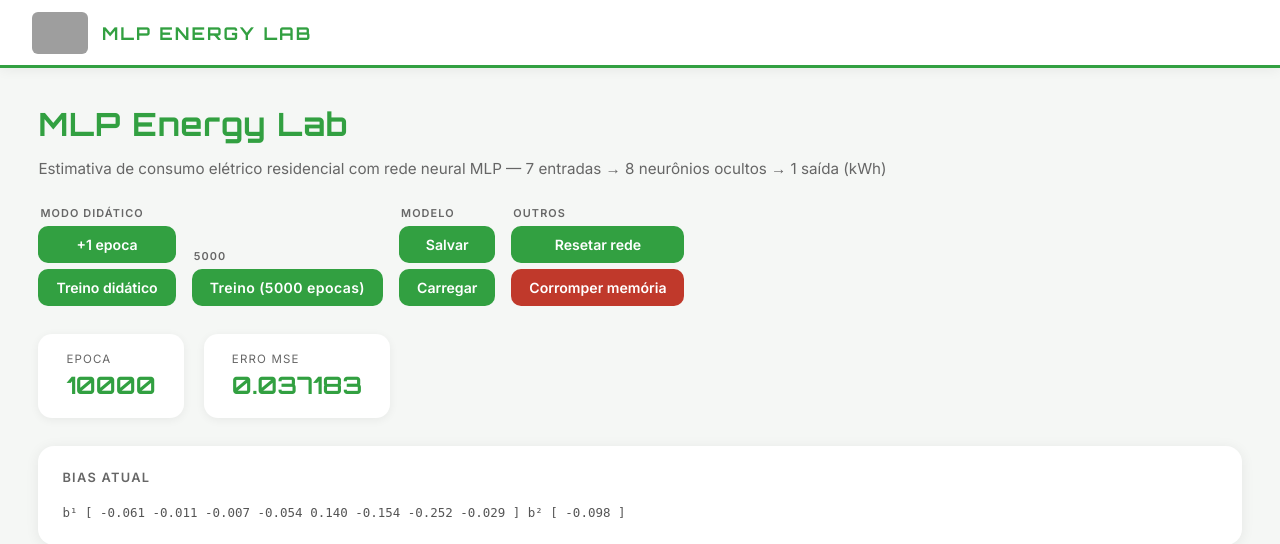
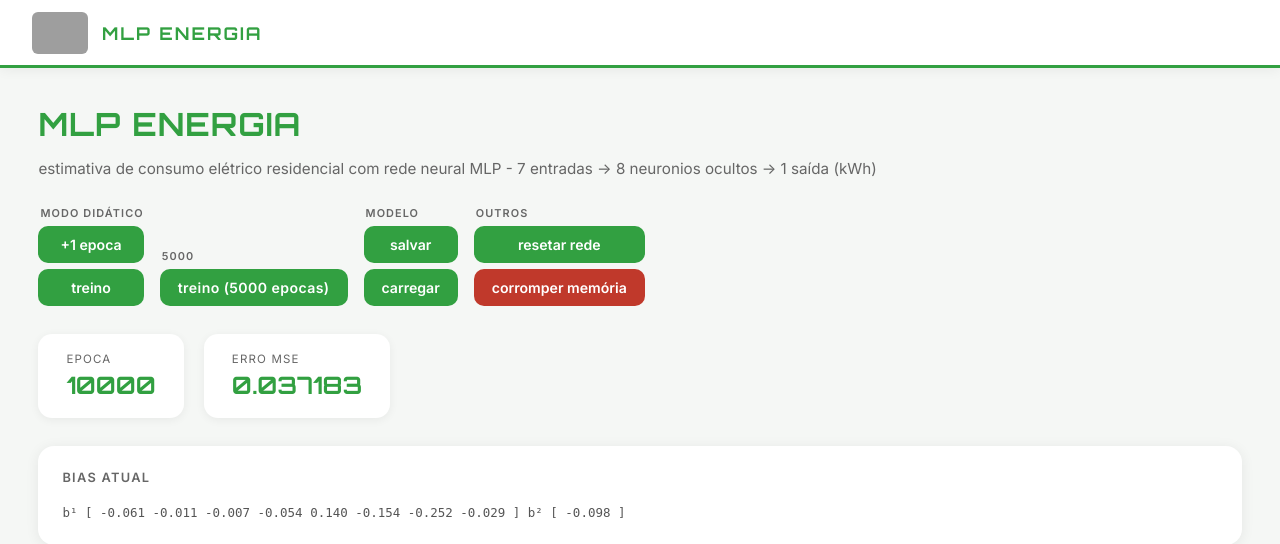
Before and after one commit to yunglixoehfoda/mlpenergylab, a Flask app: page / in a window 1280 px wide. Shown: the top 544 px of the page. Run offline with Flask 3, Linux system fonts and the light colour scheme; grey boxes are pictures that could not be loaded.

Commit message:
Update index.html

```diff
--- a/templates/index.html
+++ b/templates/index.html
@@ -3,7 +3,7 @@
 <head>
 <meta charset="UTF-8">
 <meta name="viewport" content="width=device-width, initial-scale=1">
-<title>MLP Energy Lab</title>
+<title>MLP ENERGIA</title>
 <link rel="stylesheet" href="/static/style.css">
 <script src="https://cdn.jsdelivr.net/npm/chart.js"></script>
 </head>
@@ -13,37 +13,37 @@
     <div class="nav-left">
         <img src="https://encrypted-tbn0.gstatic.com/images?q=tbn:ANd9GcQDNhodosZ4p1R0R2eh4fR-BFJ0DHUUOsHWUQ&s"
              class="if-logo" alt="IF">
-        <span class="nav-title">MLP ENERGY LAB</span>
+        <span class="nav-title">MLP ENERGIA</span>
     </div>
 </nav>
 
 <div class="container">
 
-    <h1>MLP Energy Lab</h1>
+    <h1>MLP ENERGIA</h1>
     <p class="subtitle">
-        Estimativa de consumo elétrico residencial com rede neural MLP — 7 entradas → 8 neurônios ocultos → 1 saída (kWh)
+        estimativa de consumo elétrico residencial com rede neural MLP - 7 entradas -> 8 neuronios ocultos -> 1 saída (kWh)
     </p>
 
     <div class="controls">
         <div class="ctrl-group">
-            <span class="ctrl-label">Modo didático</span>
+            <span class="ctrl-label">modo didático</span>
             <button onclick="nextEpoch()">+1 epoca</button>
-            <button id="autoTrainBtn" onclick="toggleAutoTrain()"> Treino didático</button>
+            <button id="autoTrainBtn" onclick="toggleAutoTrain()"> treino</button>
         </div>
         <div class="ctrl-group">
             <span class="ctrl-label">5000
             </span>
-            <button id="turboBtn" class="turbo" onclick="turboTrain()"> Treino (5000 epocas)</button>
+            <button id="turboBtn" class="turbo" onclick="turboTrain()"> treino (5000 epocas)</button>
         </div>
         <div class="ctrl-group">
             <span class="ctrl-label">modelo</span>
-            <button onclick="saveModel()" title="Salva pesos + bias em model.json"> Salvar</button>
-            <button onclick="loadModel()" title="Carrega model.json do disco"> Carregar</button>
+            <button onclick="saveModel()" title="Salva pesos + bias em model.json"> salvar</button>
+            <button onclick="loadModel()" title="Carrega model.json do disco"> carregar</button>
         </div>
         <div class="ctrl-group">
             <span class="ctrl-label">Outros</span>
-            <button onclick="resetNetwork()">Resetar rede</button>
-            <button class="danger" onclick="corruptMemory()">Corromper memória</button>
+            <button onclick="resetNetwork()">resetar rede</button>
+            <button class="danger" onclick="corruptMemory()">corromper memória</button>
         </div>
     </div>
 
@@ -53,26 +53,26 @@
             <div class="value" id="epoch">0</div>
         </div>
         <div class="stat-card">
-            <div class="label">Erro MSE</div>
+            <div class="label">erro MSE</div>
             <div class="value" id="error">—</div>
         </div>
     </div>
 
     <div class="card bias-card">
-        <h3>Bias atual</h3>
+        <h3>bias atual</h3>
         <code id="biasDisplay" style="font-size:0.78rem;color:#555;word-break:break-all;">—</code>
     </div>
 
     <div class="dashboard">
 
         <div class="card">
-            <h3>Resultados por amostra</h3>
+            <h3>resultados por amostra</h3>
             <table>
                 <thead>
                     <tr>
-                        <th>Entradas</th>
-                        <th>Real</th>
-                        <th>Previsto</th>
+                        <th>entradas</th>
+                        <th>real</th>
+                        <th>previsto</th>
                     </tr>
                 </thead>
                 <tbody id="tableBody"></tbody>
```
Also changed, not shown: other parts of templates/index.html (+12 -12 lines).
